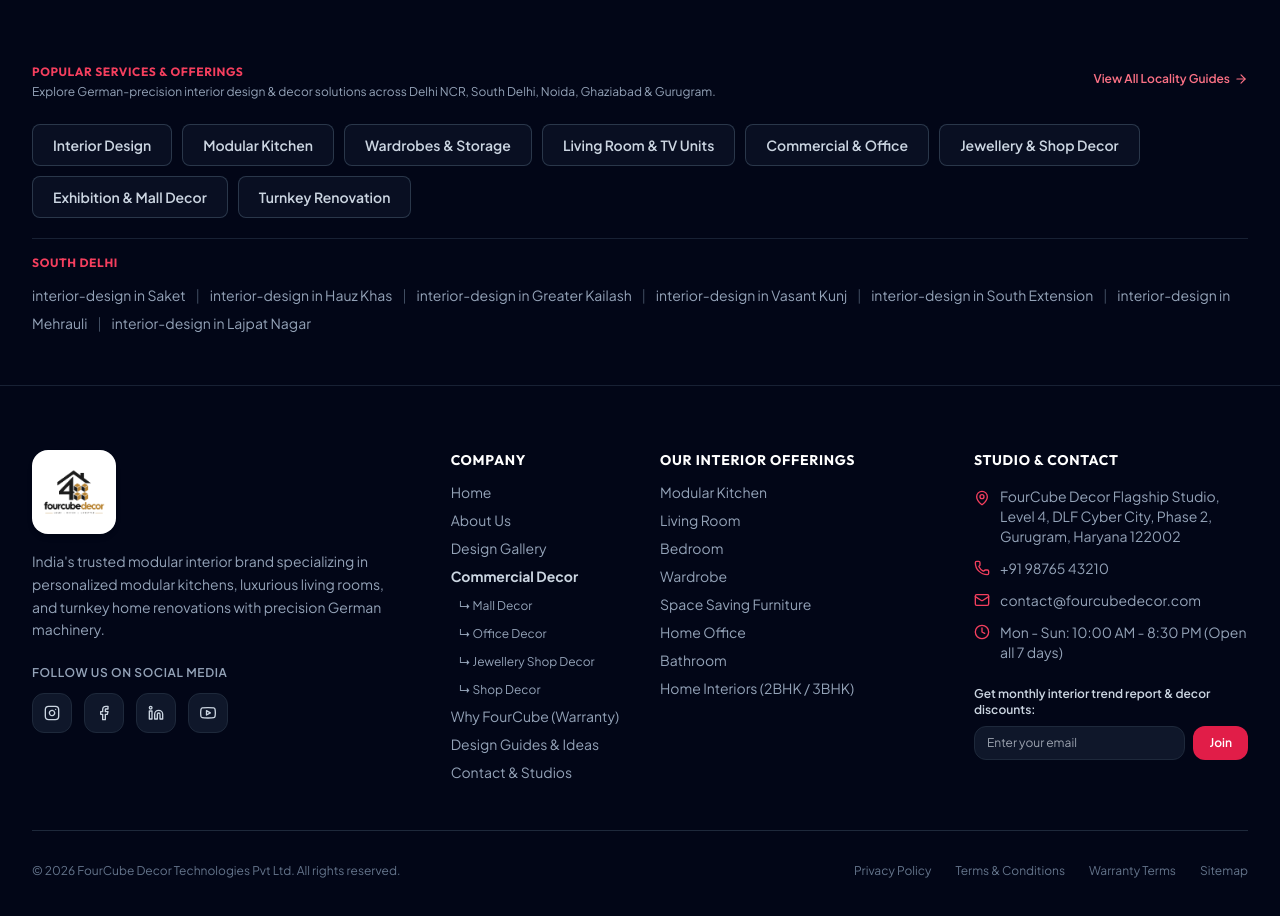
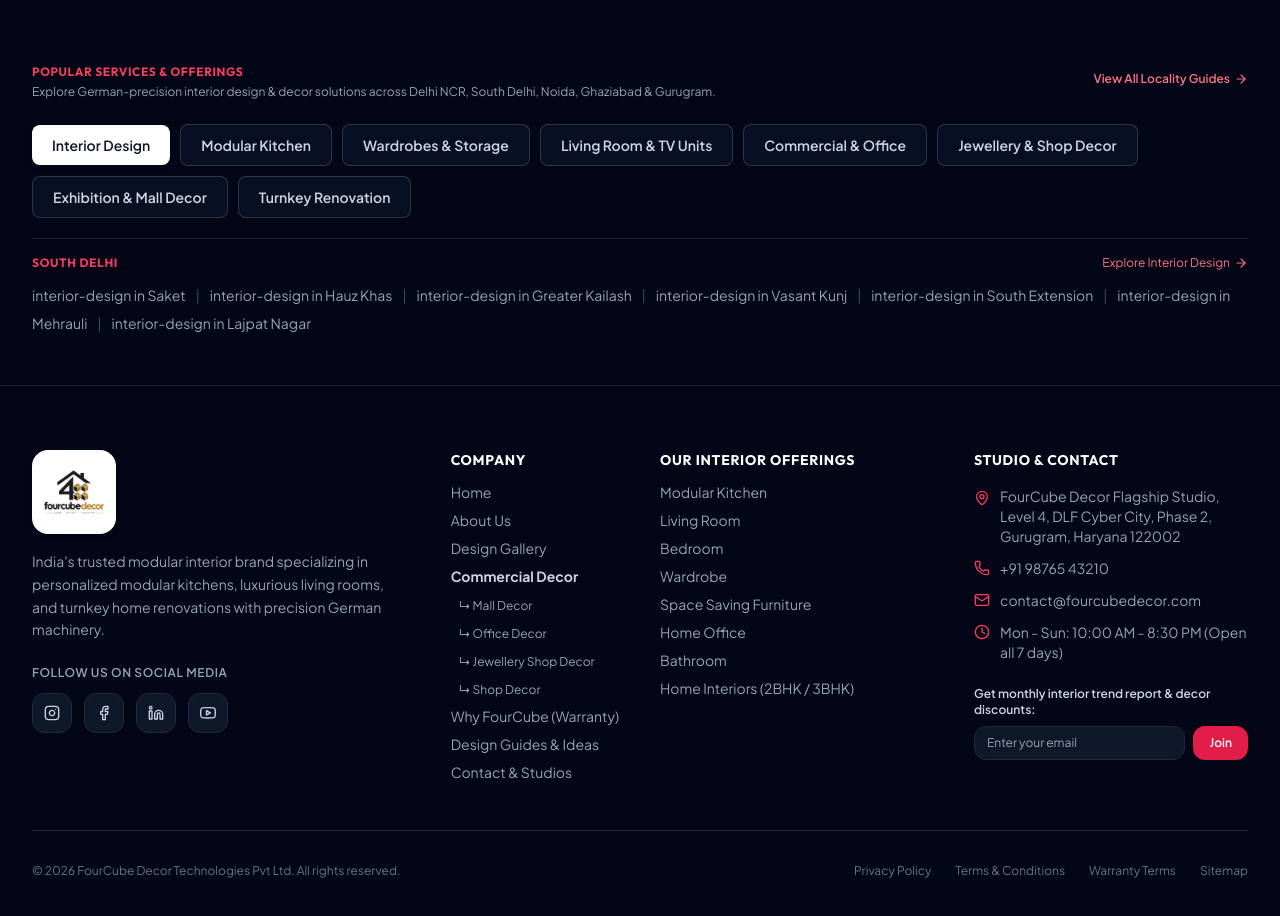
Before and after one commit to d2websolution1/fourcubedecor, a React (Vite) app in the folder frontend/: page / in a window 1280 px wide. Shown: the part 6220-7136 px from the top of the page. Built offline with nearby package versions, Linux system fonts and the light colour scheme.

Commit message:
feat: make South Delhi locality keywords dynamically update according to active category selection

```diff
--- a/frontend/src/components/Footer.jsx
+++ b/frontend/src/components/Footer.jsx
@@ -19,6 +19,20 @@
   const [emailSub, setEmailSub] = useState('');
   const [subscribed, setSubscribed] = useState(false);
   const location = useLocation();
+
+  // Find category matching current URL if any, otherwise default to 'interior-design'
+  const matchedService = footerServiceLinks.find((item) => item.path === location.pathname);
+  const [activeCategoryId, setActiveCategoryId] = useState(matchedService ? matchedService.id : 'interior-design');
+
+  // Keep synced if user navigates between pages
+  React.useEffect(() => {
+    const match = footerServiceLinks.find((item) => item.path === location.pathname);
+    if (match) {
+      setActiveCategoryId(match.id);
+    }
+  }, [location.pathname]);
+
+  const currentCategory = footerServiceLinks.find((item) => item.id === activeCategoryId) || footerServiceLinks[0];
 
   const handleSubscribe = (e) => {
     e.preventDefault();
@@ -53,13 +67,13 @@
         {/* Category Buttons directly linked to Navbar pages */}
         <div className="flex flex-wrap gap-2 sm:gap-2.5 items-center pt-1">
           {footerServiceLinks.map((item) => {
-            const isActive = location.pathname === item.path;
+            const isActive = activeCategoryId === item.id;
             return (
-              <Link
+              <button
                 key={item.id}
-                to={item.path}
+                type="button"
                 onClick={() => {
-                  window.scrollTo({ top: 0, behavior: 'smooth' });
+                  setActiveCategoryId(item.id);
                 }}
                 className={`px-4 sm:px-5 py-2 sm:py-2.5 rounded-lg text-xs sm:text-sm font-semibold transition-all duration-150 cursor-pointer ${
                   isActive
@@ -68,15 +82,24 @@
                 }`}
               >
                 {item.title}
-              </Link>
+              </button>
             );
           })}
         </div>
 
-        {/* South Delhi Locality Text Links (Matching Screenshot Format) */}
+        {/* South Delhi Locality Text Links (Dynamic based on selected category) */}
         <div className="pt-4 border-t border-slate-800/80 space-y-2.5">
-          <div className="text-xs font-bold uppercase tracking-wider text-rose-500 font-heading">
-            South Delhi
+          <div className="flex items-center justify-between gap-2">
+            <span className="text-xs font-bold uppercase tracking-wider text-rose-500 font-heading">
+              South Delhi
+            </span>
+            <Link
+              to={currentCategory.path}
+              className="text-xs text-rose-400 hover:text-white transition flex items-center gap-1"
+            >
+              <span>Explore {currentCategory.title}</span>
+              <ArrowRight className="w-3.5 h-3.5" />
+            </Link>
           </div>
 
           <div className="text-xs sm:text-sm text-slate-400 leading-relaxed sm:leading-loose">
@@ -87,11 +110,9 @@
                   onClick={() => {
                     window.scrollTo({ top: 0, behavior: 'smooth' });
                   }}
-                  className={`hover:text-rose-400 hover:underline transition-colors ${
-                    location.pathname === loc.path ? 'text-white font-semibold' : 'text-slate-400'
-                  }`}
+                  className="hover:text-rose-400 hover:underline transition-colors"
                 >
-                  interior-design in {loc.name}
+                  {currentCategory.prefix} in {loc.name}
                 </Link>
                 {idx < southDelhiLocations.length - 1 && (
                   <span className="text-slate-600 select-none mx-2 sm:mx-2.5 font-light">|</span>
--- a/frontend/src/data/seoFooterData.js
+++ b/frontend/src/data/seoFooterData.js
@@ -6,48 +6,56 @@
     id: 'interior-design',
     title: 'Interior Design',
     path: '/category/home-interiors',
+    prefix: 'interior-design',
     description: 'Turnkey 2BHK & 3BHK full home interior design solutions'
   },
   {
     id: 'modular-kitchen',
     title: 'Modular Kitchen',
     path: '/category/modular-kitchen',
+    prefix: 'modular-kitchen',
     description: 'Acrylic, parallel, island & German-precision modular kitchens'
   },
   {
     id: 'wardrobes-storage',
     title: 'Wardrobes & Storage',
     path: '/category/wardrobe',
+    prefix: 'wardrobes-storage',
     description: 'Floor-to-ceiling, sliding & walk-in modular wardrobes'
   },
   {
     id: 'living-room-tv',
     title: 'Living Room & TV Units',
     path: '/category/living-room',
+    prefix: 'living-room-tv',
     description: 'Marble TV walls, fluted acoustic panels & console units'
   },
   {
     id: 'commercial-office',
     title: 'Commercial & Office',
     path: '/commercial/office-decor',
+    prefix: 'commercial-office',
     description: 'Turnkey office interiors, MD cabins & conference rooms'
   },
   {
     id: 'jewellery-shop',
     title: 'Jewellery & Shop Decor',
     path: '/commercial/jewellery-shop-decor',
+    prefix: 'jewellery-shop',
     description: 'High-security display counters & luxury retail boutiques'
   },
   {
     id: 'exhibition-mall',
     title: 'Exhibition & Mall Decor',
     path: '/commercial/mall-decor',
+    prefix: 'exhibition-mall',
     description: 'Shopping mall atriums, brand kiosks & showroom fitouts'
   },
   {
     id: 'turnkey-renovation',
     title: 'Turnkey Renovation',
     path: '/cities',
+    prefix: 'turnkey-renovation',
     description: 'End-to-end luxury home renovation across Delhi NCR'
   }
 ];
```
